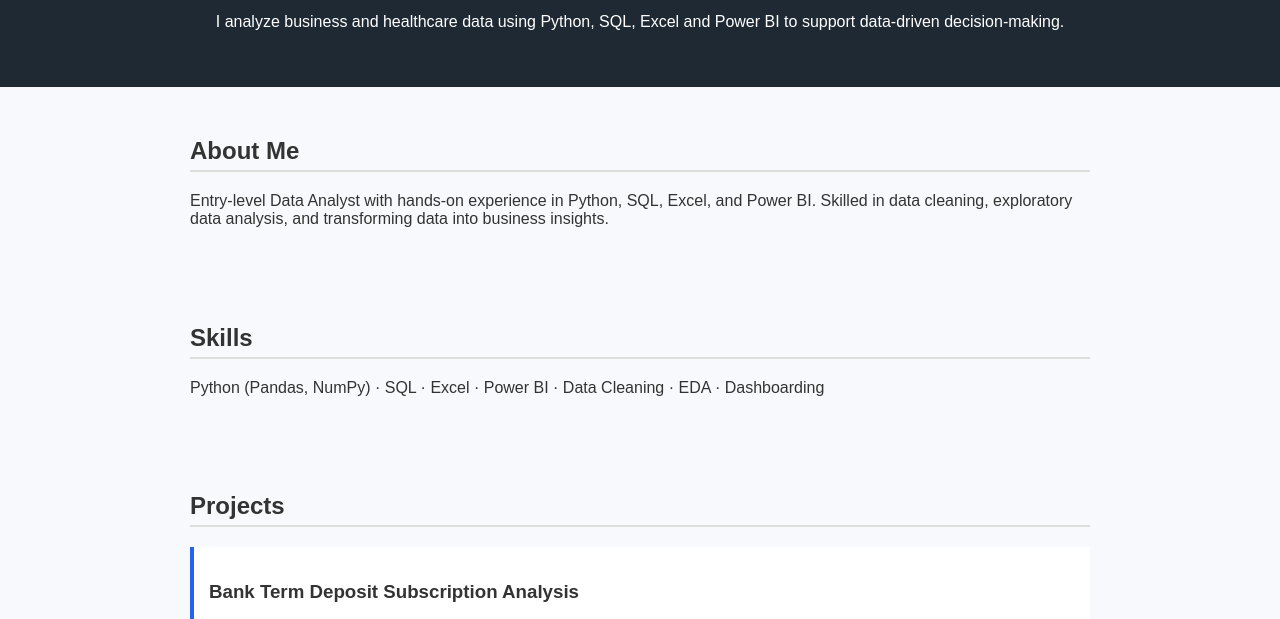
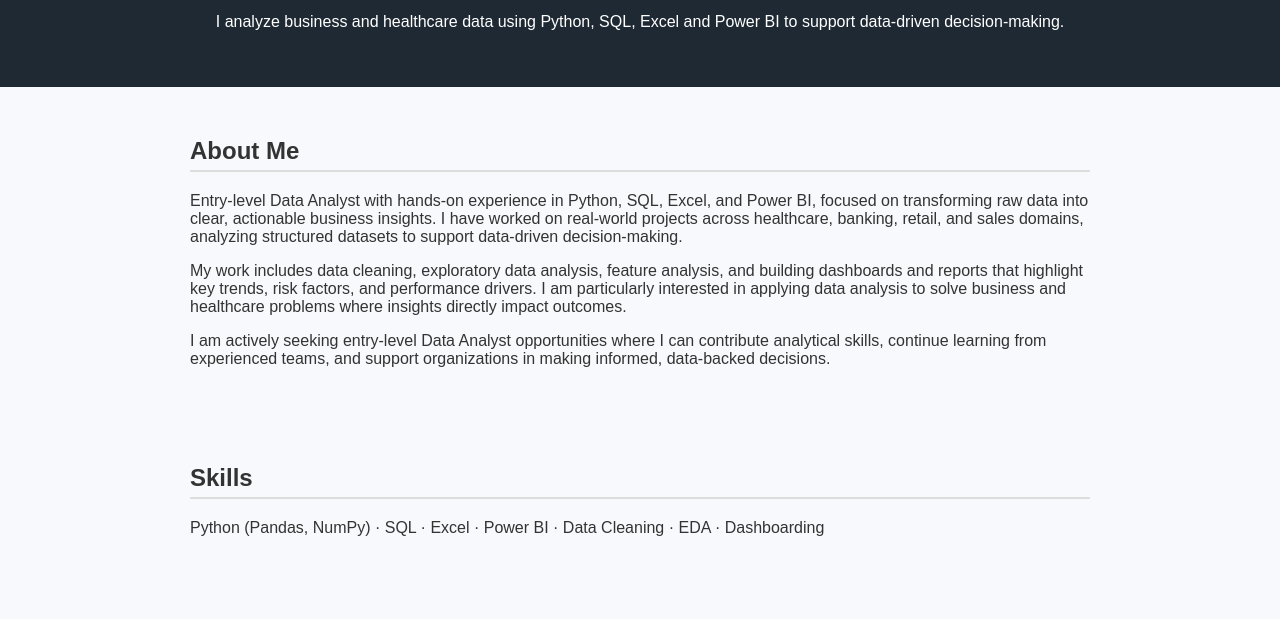
Before and after one commit to UpasanaBara-hub/UpasanaBara-hub.github.io, a plain HTML site: page index.html in a window 1280 px wide. Shown: the part 141-760 px from the top of the page. Drawn offline with Linux system fonts and the light colour scheme.

Commit message:
Enhance 'About Me' section with detailed experience
Expanded the 'About Me' section to provide a more detailed overview of skills and experience as a Data Analyst.

```diff
--- a/index.html
+++ b/index.html
@@ -57,9 +57,26 @@
 <section>
     <h2>About Me</h2>
     <p>
-        Entry-level Data Analyst with hands-on experience in Python, SQL, Excel, and Power BI.
-        Skilled in data cleaning, exploratory data analysis, and transforming data into business insights.
-    </p>
+
+    Entry-level Data Analyst with hands-on experience in Python, SQL, Excel, and Power BI,
+    focused on transforming raw data into clear, actionable business insights.
+    I have worked on real-world projects across healthcare, banking, retail, and sales domains,
+    analyzing structured datasets to support data-driven decision-making.
+  </p>
+
+  <p>
+    My work includes data cleaning, exploratory data analysis, feature analysis, and building
+    dashboards and reports that highlight key trends, risk factors, and performance drivers.
+    I am particularly interested in applying data analysis to solve business and healthcare
+    problems where insights directly impact outcomes.
+  </p>
+
+  <p>
+    I am actively seeking entry-level Data Analyst opportunities where I can contribute analytical
+    skills, continue learning from experienced teams, and support organizations in making informed,
+    data-backed decisions.
+  </p>
+
 </section>
 
 <section>
```
